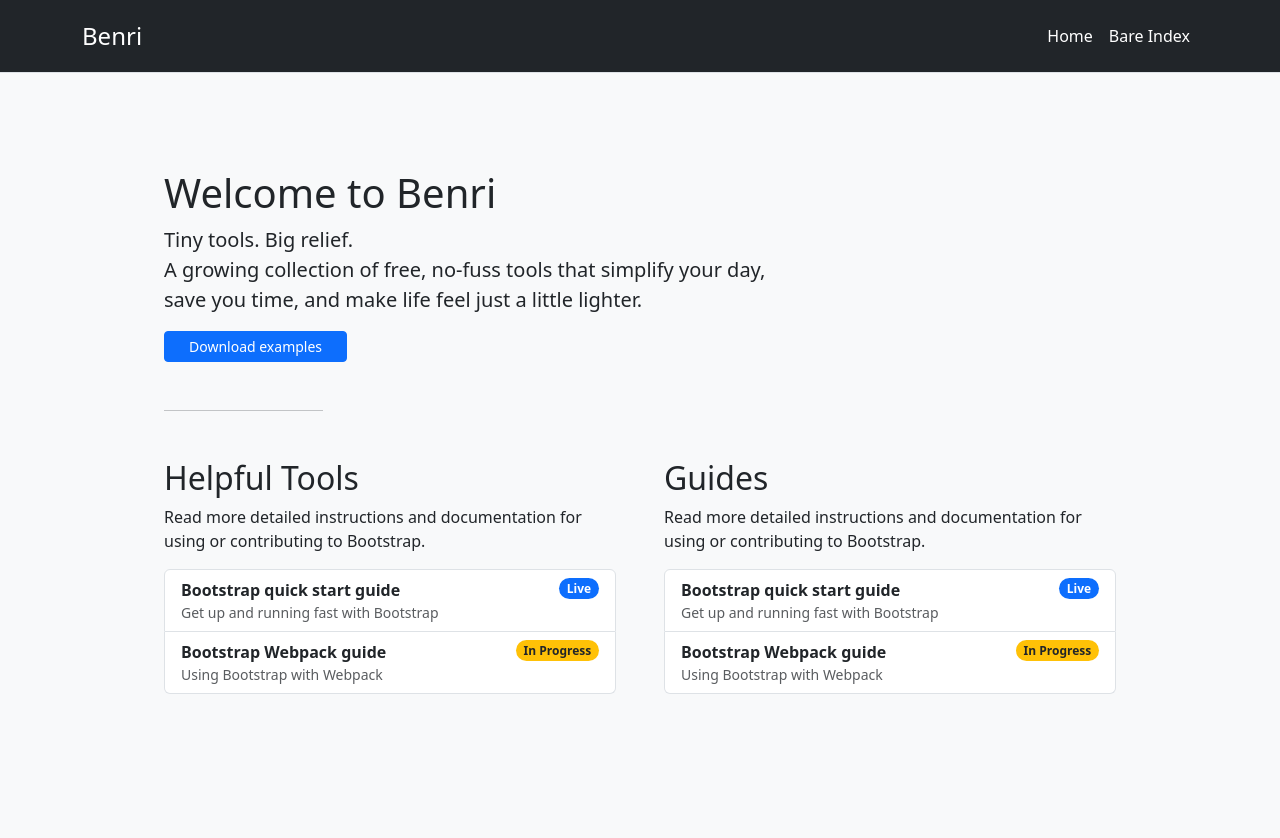
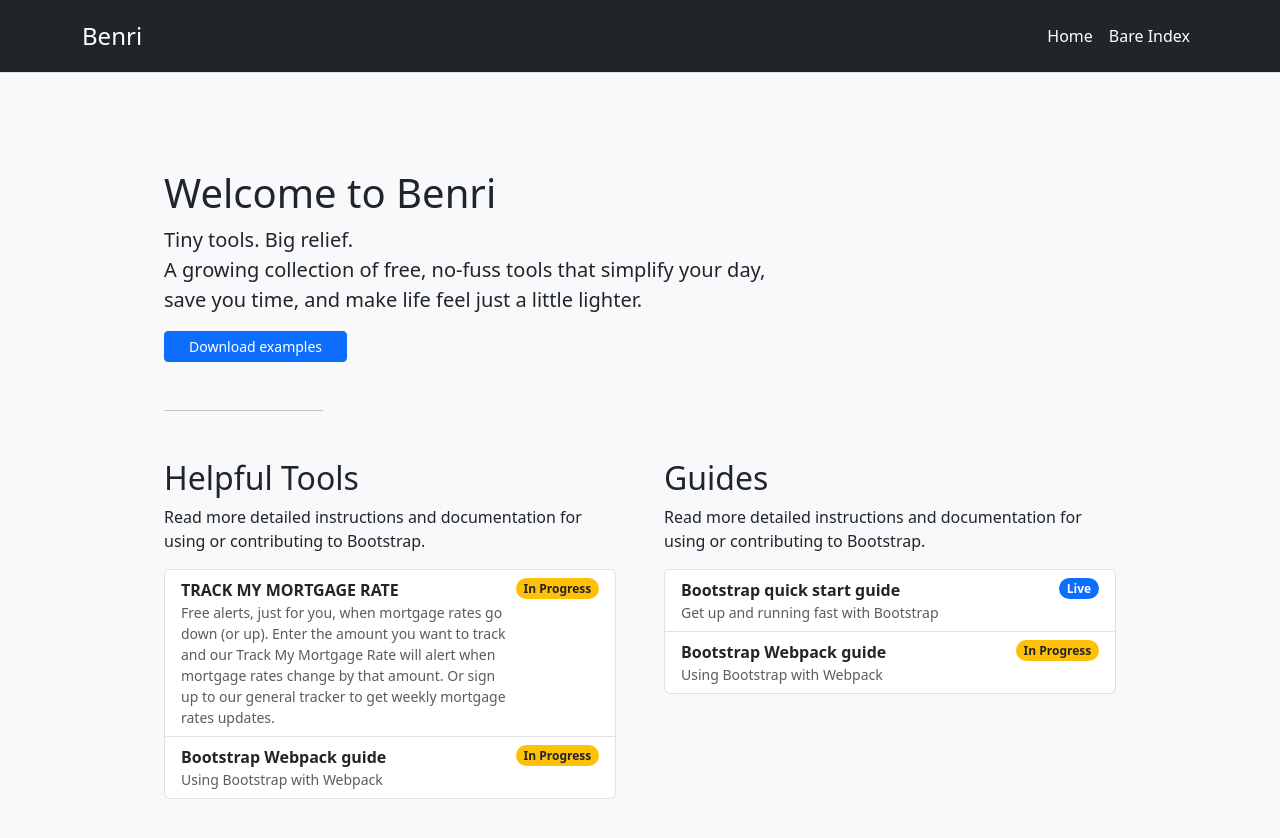
Before and after one commit to RixGpt/benri, a Jekyll site: the page built from index.md, in a window 1280 px wide. Shown: the top 838 px of the page. Built offline with Jekyll 4.4.1, drawn with Linux system fonts in a browser that asks for light colours.

Commit message:
Update index.md

```diff
--- a/index.md
+++ b/index.md
@@ -21,10 +21,10 @@ title: Welcome to Benri
         <div class="list-group">
           <a href="/docs/5.0/getting-started/introduction/" class="list-group-item list-group-item-action d-flex justify-content-between align-items-start">
             <div>
-              <div class="fw-bold">Bootstrap quick start guide</div>
-              <small class="d-block text-muted">Get up and running fast with Bootstrap</small>
+              <div class="fw-bold">TRACK MY MORTGAGE RATE</div>
+              <small class="d-block text-muted">Free alerts, just for you, when mortgage rates go down (or up). Enter the amount you want to track and our Track My Mortgage     Rate will alert when mortgage rates change by that amount. Or sign up to our general tracker to get weekly mortgage rates updates.  </small>
             </div>
-            <span class="badge bg-primary rounded-pill">Live</span>
+            <span class="badge bg-warning text-dark rounded-pill">In Progress</span>
           </a>
           <a href="/docs/5.0/getting-started/webpack/" class="list-group-item list-group-item-action d-flex justify-content-between align-items-start">
             <div>
```
